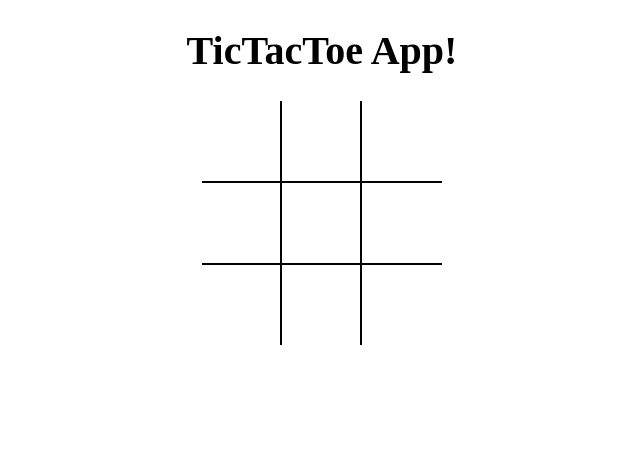
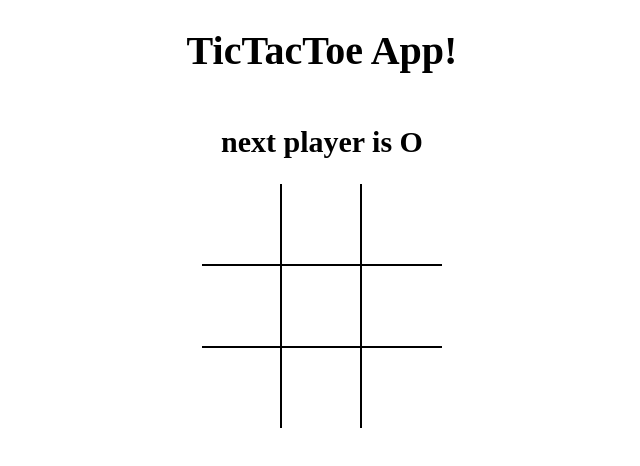
Before and after one commit to Jkverma1/tictactoe, a React (Vite) app: page / in a window 1280 px wide. Shown: the top 466 px of the page, without its empty margins (318-958 px from the left). Built offline with nearby package versions, Linux system fonts and the light colour scheme.

Commit message:
calculate winner added

```diff
--- a/index.html
+++ b/index.html
@@ -1,7 +1,7 @@
 <!DOCTYPE html>
 <html>
   <head>
-    <title>React Vite Micro App</title>
+    <title>TicTacToe</title>
   </head>
   <body>
     <div id="root"></div>
--- a/src/App.jsx
+++ b/src/App.jsx
@@ -1,12 +1,39 @@
-import React from "react";
+import React, { useState } from "react";
 import Board from "./components/Board";
+import { calculateWinner } from "./components/helpers";
 import "./styles/root.scss";
 
 const app = () => {
+  const [board, setBoard] = useState(Array(9).fill(null));
+  const [isXNext, setIsXNext] = useState(false);
+
+  const winner = calculateWinner(board);
+  const message = winner
+    ? `winner is ${winner}`
+    : `next player is ${isXNext ? "X" : "O"}`;
+
+  const handleSquareClick = (position) => {
+    if (board[position] || winner) {
+      return;
+    }
+    setBoard((prev) => {
+      return prev.map((square, pos) => {
+        if (pos === position) {
+          return isXNext ? "X" : "O";
+        }
+
+        return square;
+      });
+    });
+
+    setIsXNext((prev) => !prev);
+  };
+
   return (
     <div className="app">
       <h1>TicTacToe App!</h1>
-      <Board />
+      <h2>{message}</h2>
+      <Board board={board} handleSquareClick={handleSquareClick} />
     </div>
   );
 };
--- a/src/components/Board.jsx
+++ b/src/components/Board.jsx
@@ -1,26 +1,7 @@
-import React, { useState } from "react";
+import React from "react";
 import Square from "./Square";
 
-const Board = () => {
-  const [board, setBoard] = useState(Array(9).fill(null));
-  const [isXNext, setIsXNext] = useState(false);
-  const handleSquareClick = (position) => {
-    if (board[position]) {
-      return;
-    }
-    setBoard((prev) => {
-      return prev.map((square, pos) => {
-        if (pos === position) {
-          return isXNext ? "X" : "O";
-        }
-
-        return square;
-      });
-    });
-
-    setIsXNext((prev) => !prev);
-  };
-
+const Board = ({ board, handleSquareClick }) => {
   const renderSquare = (position) => {
     return (
       <Square
--- /dev/null
+++ b/src/components/helpers.jsx
@@ -0,0 +1,19 @@
+export function calculateWinner(squares) {
+    const lines = [
+      [0, 1, 2],
+      [3, 4, 5],
+      [6, 7, 8],
+      [0, 3, 6],
+      [1, 4, 7],
+      [2, 5, 8],
+      [0, 4, 8],
+      [2, 4, 6],
+    ];
+    for (let i = 0; i < lines.length; i++) {
+      const [a, b, c] = lines[i];
+      if (squares[a] && squares[a] === squares[b] && squares[a] === squares[c]) {
+        return squares[a];
+      }
+    }
+    return null;
+  }
```
Also changed, not shown: 1 other file (tests, documents, lock files or other folders).
